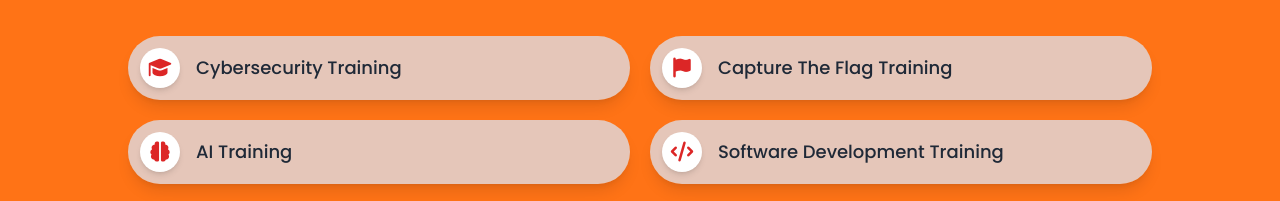
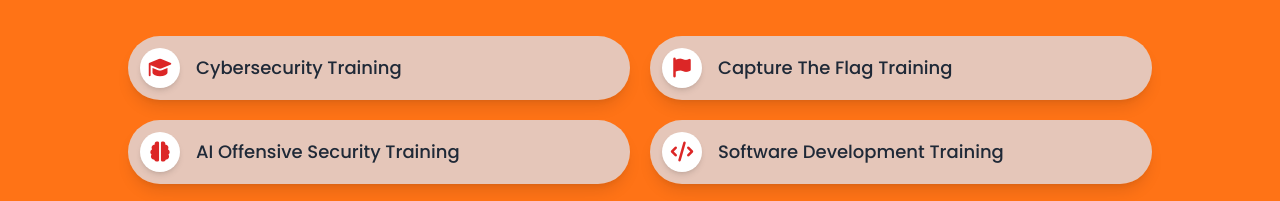
Before and after one commit to haru2004github/wepro, a plain HTML site: page services.html in a window 1280 px wide. Shown: the part 1860-2061 px from the top of the page. Drawn offline with nearby package versions, Linux system fonts and the light colour scheme.

Commit message:
update map

```diff
--- a/services.html
+++ b/services.html
@@ -424,7 +424,7 @@
                         <div class="w-10 h-10 bg-white rounded-full flex items-center justify-center mr-4 shadow-md flex-shrink-0">
                             <i class="fa-solid fa-brain text-red-600 text-xl"></i>
                         </div>
-                        <p class="text-base md:text-lg font-medium text-gray-800 truncate">AI Training</p>
+                        <p class="text-base md:text-lg font-medium text-gray-800 truncate">AI Offensive Security Training</p>
                     </div>
 
                     <!-- Training Item 4: Software Development Training -->
```
